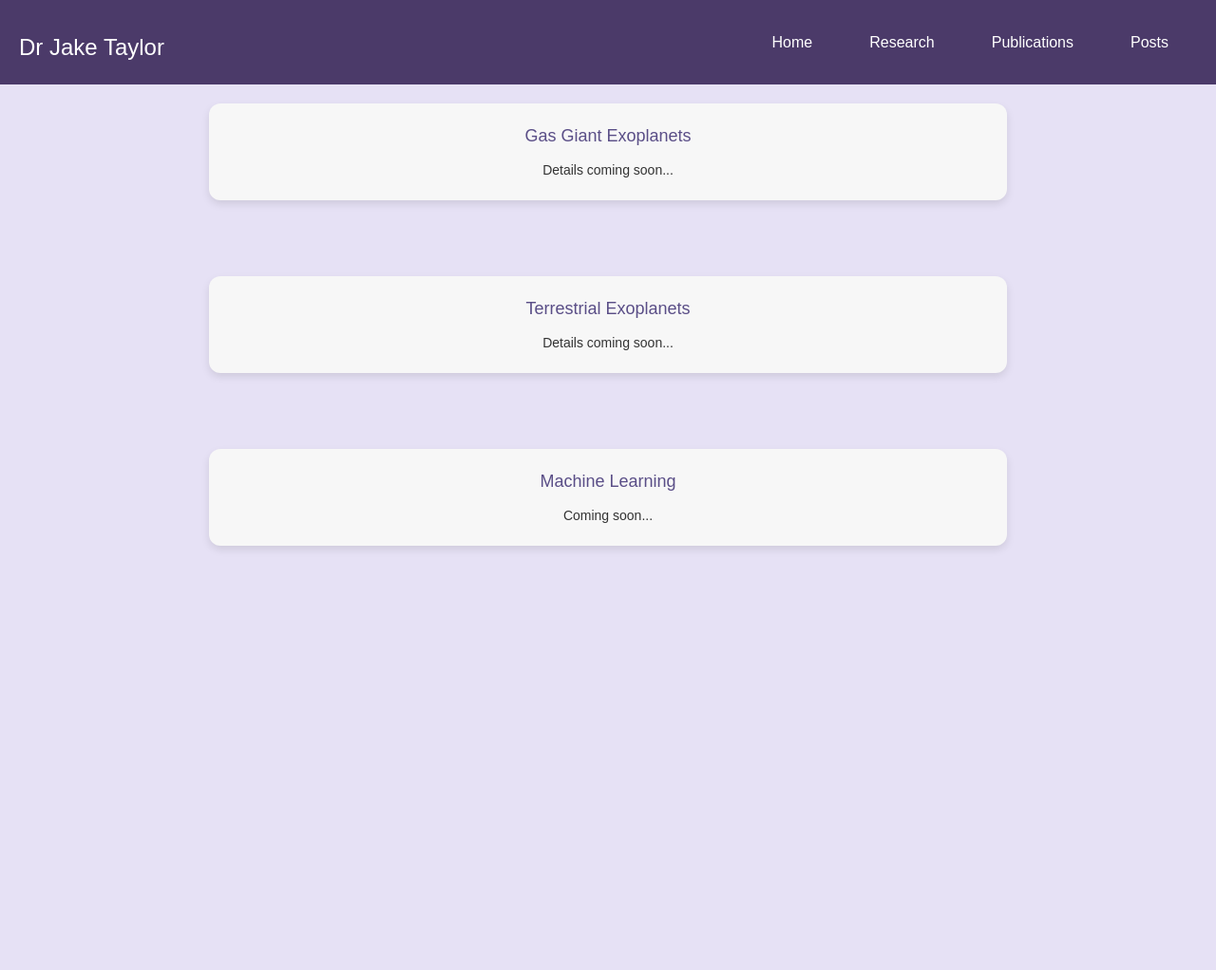
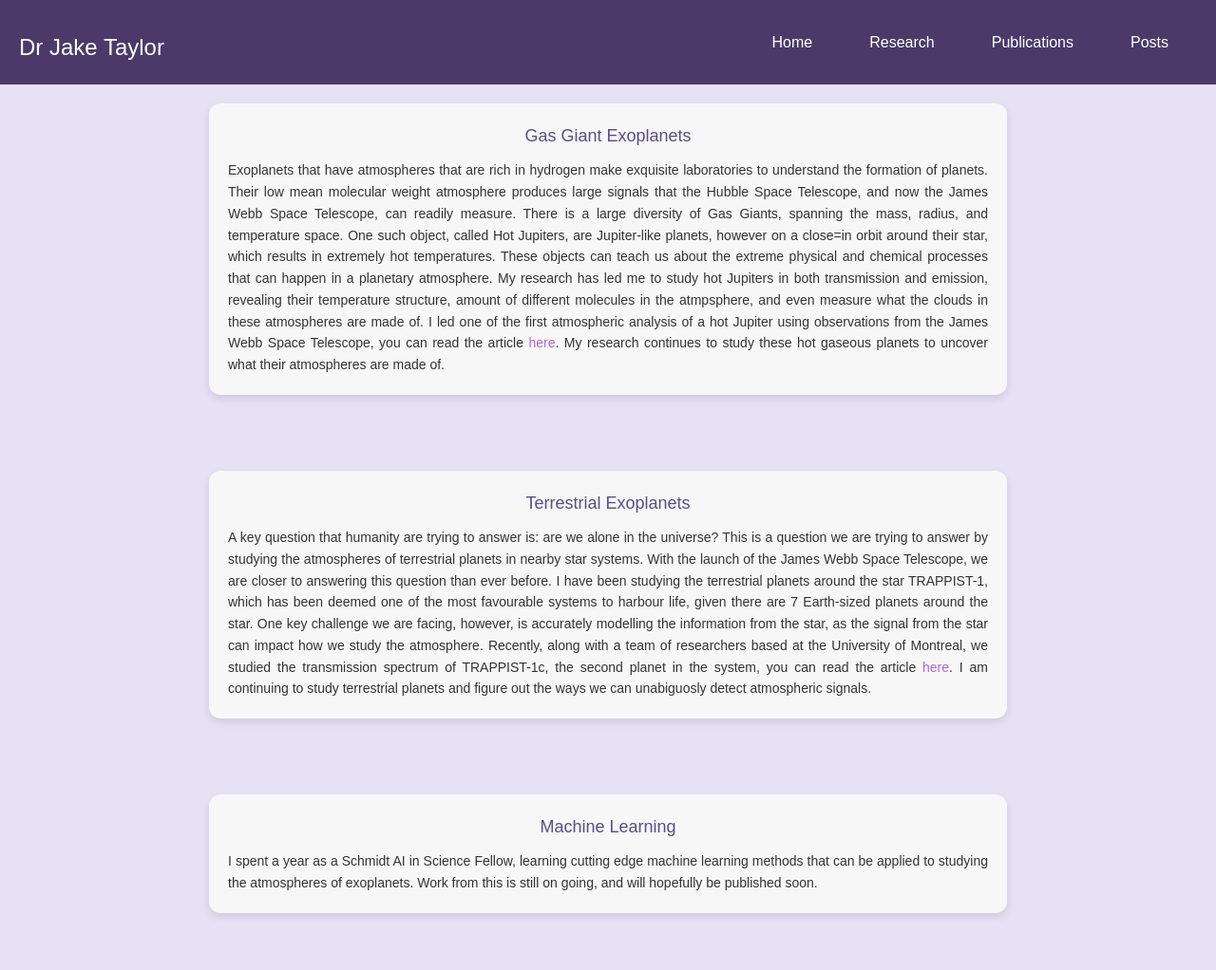
Before and after one commit to astrojaket/astrojaket.github.io, a Jekyll site: the page built from _pages/research.html, in a window 1280 px wide. Shown: the whole page at 95% size. Built offline with Jekyll 4.4.1, drawn with Linux system fonts in a browser that asks for light colours; before the commit the page ends 900 px from its top, so only the background shows below that.

Commit message:
added text to research page

```diff
--- a/_pages/research.html
+++ b/_pages/research.html
@@ -6,7 +6,7 @@ title: Research
 <div class="research-topic-box">
     <div class="research-topic">
         <h3>Gas Giant Exoplanets</h3>
-        <p>Details coming soon...</p>
+        <p>Exoplanets that have atmospheres that are rich in hydrogen make exquisite laboratories to understand the formation of planets. Their low mean molecular weight atmosphere produces large signals that the Hubble Space Telescope, and now the James Webb Space Telescope, can readily measure. There is a large diversity of Gas Giants, spanning the mass, radius, and temperature space. One such object, called Hot Jupiters, are Jupiter-like planets, however on a close=in orbit around their star, which results in extremely hot temperatures. These objects can teach us about the extreme physical and chemical processes that can happen in a planetary atmosphere. My research has led me to study hot Jupiters in both transmission and emission, revealing their temperature structure, amount of different molecules in the atmpsphere, and even measure what the clouds in these atmospheres are made of. I led one of the first atmospheric analysis of a hot Jupiter using observations from the James Webb Space Telescope, you can read the article <a href="https://ui.adsabs.harvard.edu/abs/2023MNRAS.524..817T/abstract" target="_blank">here</a>. My research continues to study these hot gaseous planets to uncover what their atmospheres are made of.</p>
     </div>
 </div>
 
@@ -14,14 +14,14 @@ title: Research
 <div class="research-topic-box">
     <div class="research-topic">
         <h3>Terrestrial Exoplanets</h3>
-        <p>Details coming soon...</p>
+        <p>A key question that humanity are trying to answer is: are we alone in the universe? This is a question we are trying to answer by studying the atmospheres of terrestrial planets in nearby star systems. With the launch of the James Webb Space Telescope, we are closer to answering this question than ever before. I have been studying the terrestrial planets around the star TRAPPIST-1, which has been deemed one of the most favourable systems to harbour life, given there are 7 Earth-sized planets around the star. One key challenge we are facing, however, is accurately modelling the information from the star, as the signal from the star can impact how we study the atmosphere. Recently, along with a team of researchers based at the University of Montreal, we studied the transmission spectrum of TRAPPIST-1c, the second planet in the system, you can read the article <a href="https://ui.adsabs.harvard.edu/abs/2025ApJ...979L...5R" target="_blank">here</a>. I am continuing to study terrestrial planets and figure out the ways we can unabiguosly detect atmospheric signals.</p>
     </div>
 </div>
 
 <div class="research-topic-box">
     <div class="research-topic">
         <h3>Machine Learning</h3>
-        <p>Coming soon...</p>
+        <p>I spent a year as a Schmidt AI in Science Fellow, learning cutting edge machine learning methods that can be applied to studying the atmospheres of exoplanets. Work from this is still on going, and will hopefully be published soon.</p>
     </div>
 </div>
 
```
